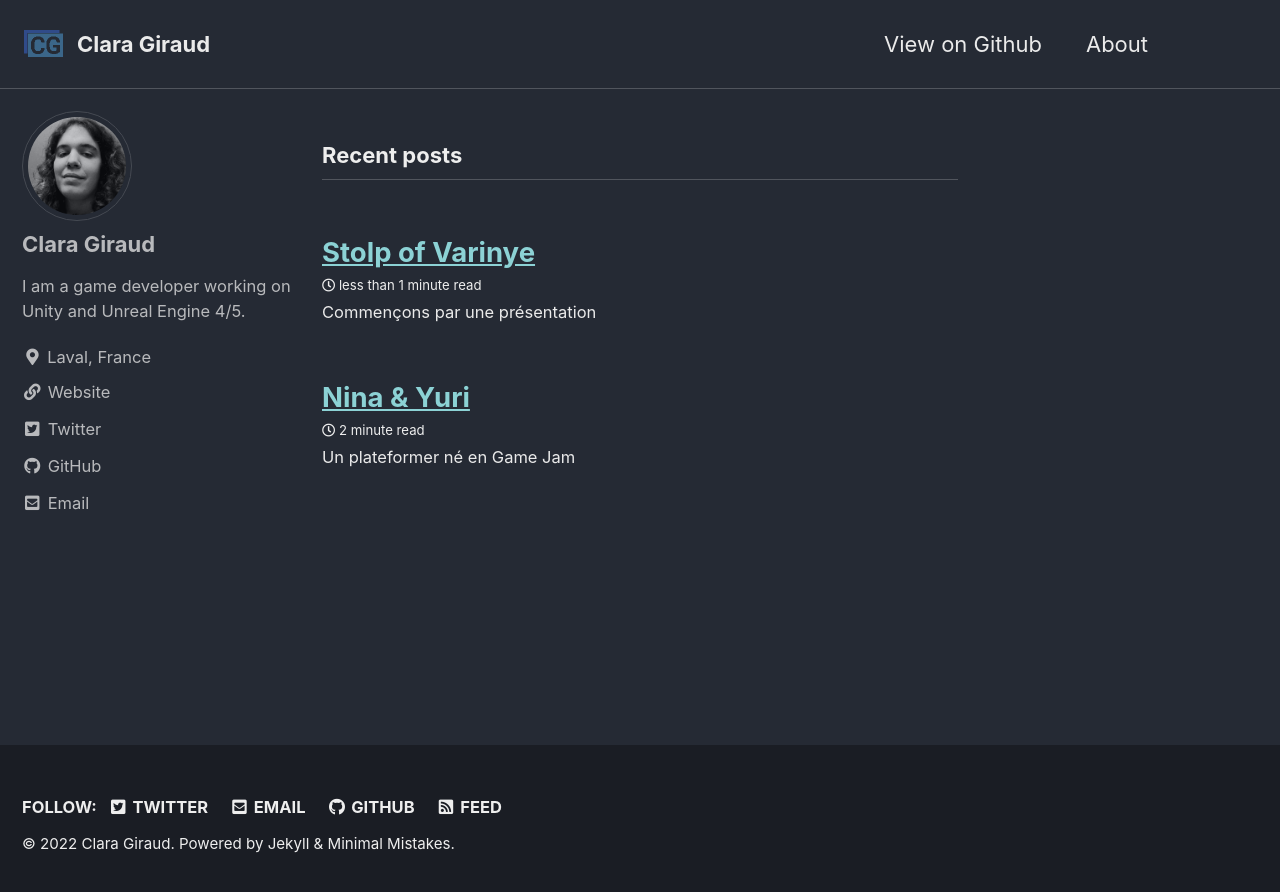
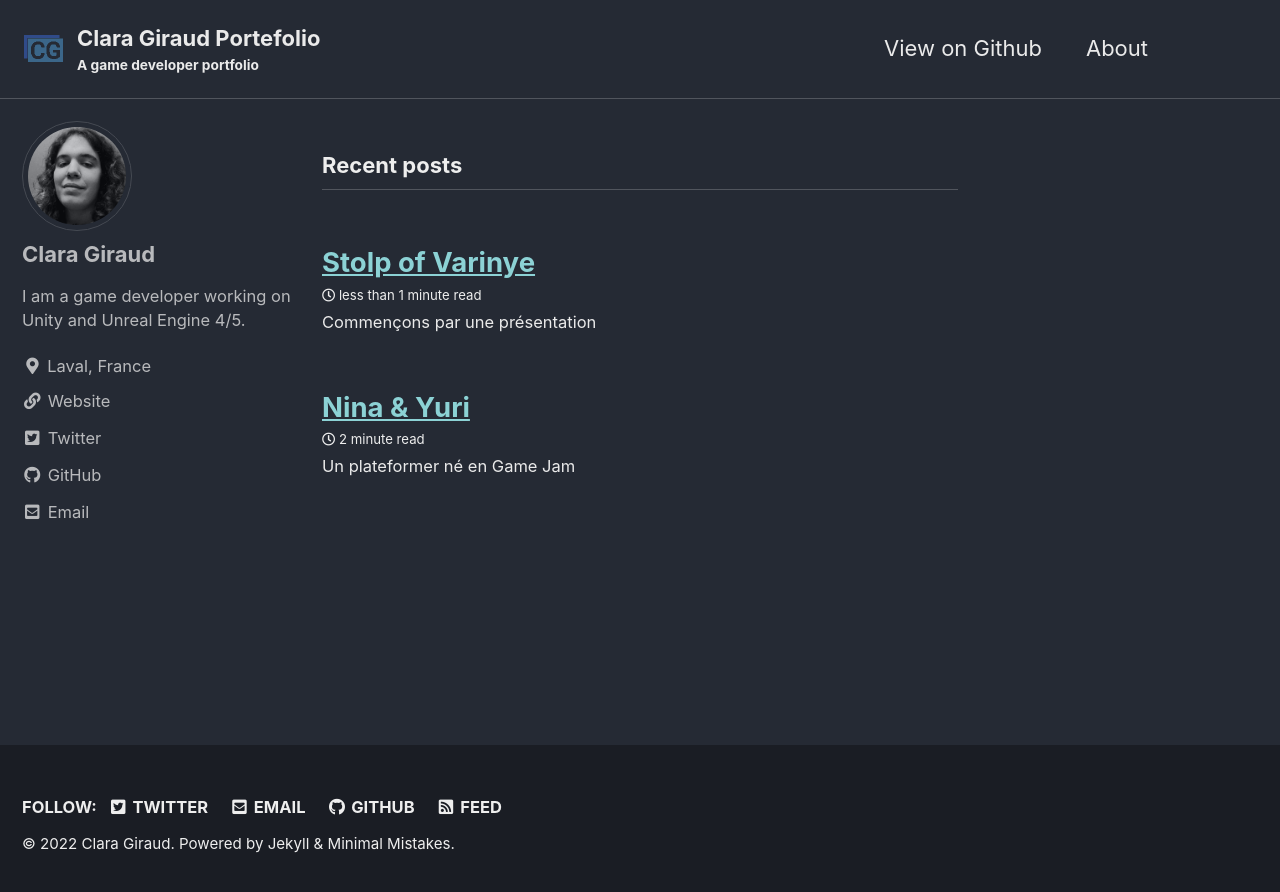
Before and after one commit to DwenShell/DwenShell.github.io, a Jekyll site: the page built from index.html, in a window 1280 px wide. Shown: the top 892 px of the page. Built offline with Jekyll 4.4.1, drawn with Linux system fonts in a browser that asks for light colours; cached includes are drawn as plain includes; the list of posts is cut into pages by our own code.

Commit message:
Update Banner and Pages

```diff
--- a/_config.yml
+++ b/_config.yml
@@ -15,18 +15,18 @@
 minimal_mistakes_skin    : "dark" # "air", "aqua", "contrast", "dark", "dirt", "neon", "mint", "plum", "sunrise"
 
 # Site Settings
-locale                   : "en-US" #trie english
+locale                   : "en-US"
 title                    : "Clara Giraud"
 title_separator          : "-"
-subtitle                 : # site tagline that appears below site title in masthead
+subtitle                 : "A game developer portfolio"
 name                     : "Clara Giraud"
 description              : "A game developer portfolio."
 url                      : "https://DwenShell.github.io" # the base hostname & protocol for your site e.g. "https://mmistakes.github.io"
 baseurl                  : # the subpath of your site, e.g. "/blog"
 repository               : "DwenShell/DwenShell.github.io" # GitHub username/repo-name e.g. "mmistakes/minimal-mistakes"
-teaser                   : # path of fallback teaser image, e.g. "/assets/images/500x300.png"
+teaser                   : "/assets/images/banner_test.png" # path of fallback teaser image, e.g. "/assets/images/500x300.png"
 logo                     : "/assets/images/logo.png" # path of logo image to display in the masthead, e.g. "/assets/images/88x88.png"
-masthead_title           : # overrides the website title displayed in the masthead, use " " for no title
+masthead_title           : "Clara Giraud Portefolio" # overrides the website title displayed in the masthead, use " " for no title
 # breadcrumbs            : false # true, false (default)
 words_per_minute         : 200
 comments:
```
Also changed, not shown: _posts/2022-10-12-Stolp-of-Varinye.md (+1 -1 lines).
